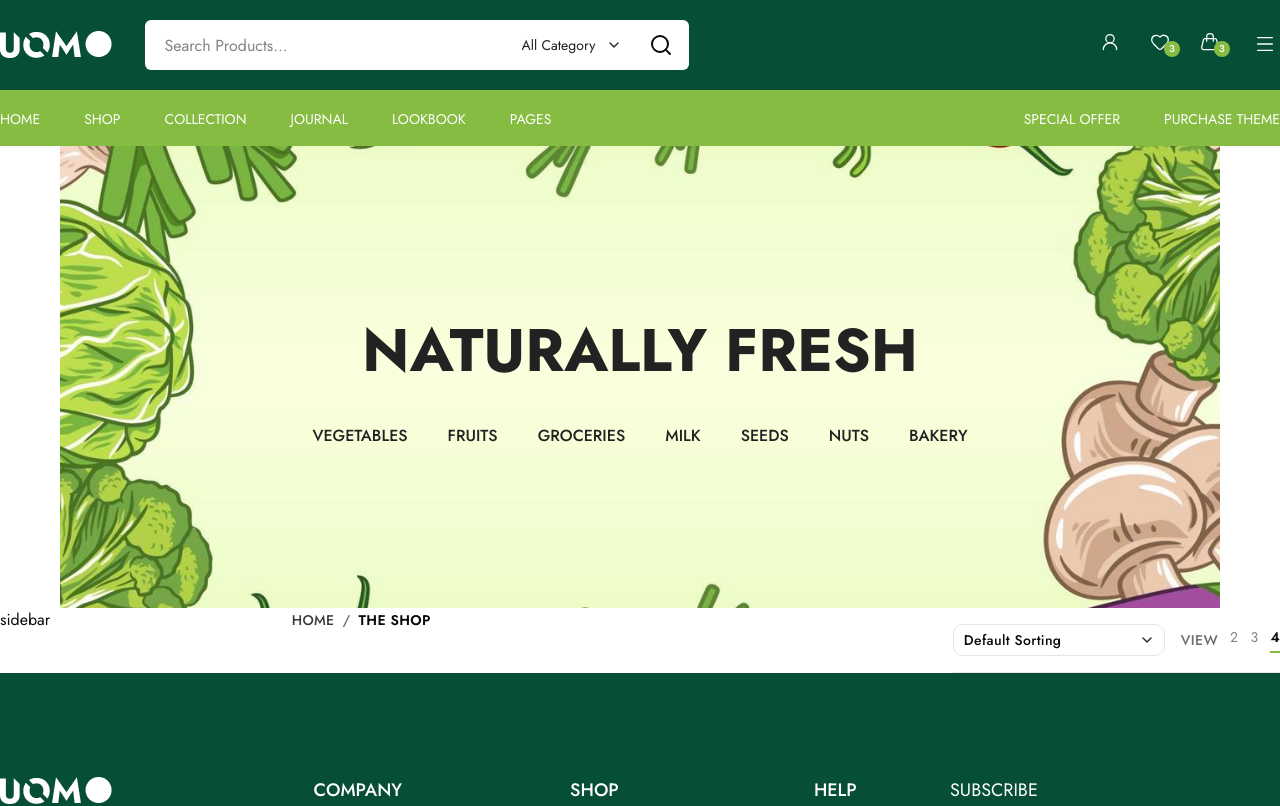
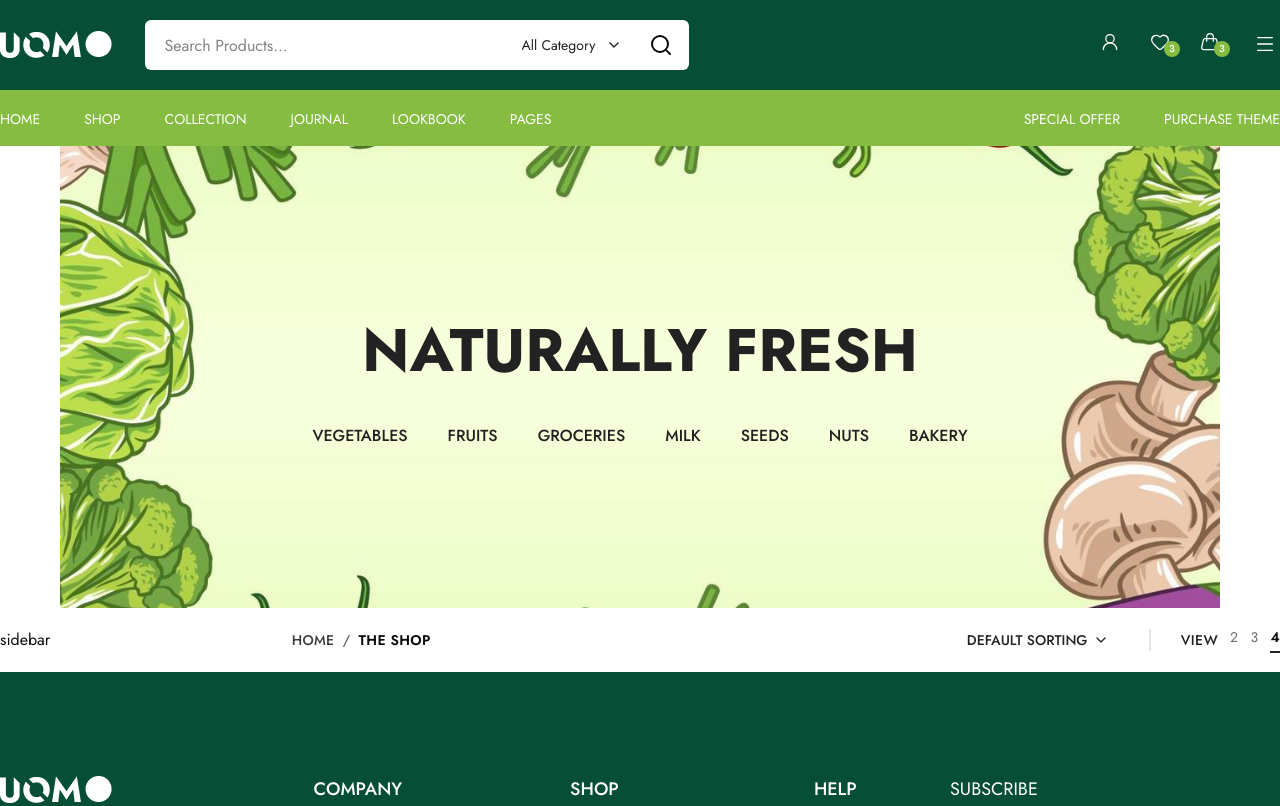
Before and after one commit to ayeshatahsin11/Uomo-E-commerce, a Next.js app: page /shop in a window 1280 px wide. Shown: the top 806 px of the page. Built offline with nearby package versions, Linux system fonts and the light colour scheme.

Commit message:
view and sort done

```diff
--- a/src/components/shop/ShopLayout.jsx
+++ b/src/components/shop/ShopLayout.jsx
@@ -6,9 +6,9 @@ import SortandView from "./SortandView";
 const ShopLayout = () => {
   return (
     <>
-      <Container className="flex gap-15">
+      <Container className="flex gap-15 items-center">
         <aside className="w-75">sidebar</aside>
-        <div className="w-full flex justify-between">
+        <div className="w-full items-center flex justify-between">
           <Breadcrumb
             items={[
               { label: "Home", href: "/" },
--- a/src/components/shop/SortandView.jsx
+++ b/src/components/shop/SortandView.jsx
@@ -56,12 +56,13 @@ const SortandView = ({
   };
 
   return (
-    <div className="flex flex-wrap items-center justify-between gap-4 py-4 border-b border-gray-200">
+    <div className="flex flex-wrap items-center justify-between gap-7.5 py-4">
       {/* Sorting Dropdown */}
       <NativeSelect
         value={currentSort}
         onChange={handleSortChange}
-        className="w-fit min-w-48 text-xs md:text-sm uppercase tracking-wide font-medium border-none bg-transparent focus:outline-none cursor-pointer"
+        selectClassName={`border-none! uppercase text-primary-black font-medium  leading-6 cursor-pointer w-40.5 `}
+        className={`relative after:content-[''] after:w-0 hover:after:w-35 after:h-0.75 after:bg-primary-black after:absolute after:bottom-0 after:left-2.5 after:duration-300`}
       >
         <NativeSelectOptGroup label="Sort Products">
           {sortOptions.map((option) => (
@@ -72,9 +73,13 @@ const SortandView = ({
         </NativeSelectOptGroup>
       </NativeSelect>
 
+     {/* // empty div */}
+     <div className="w-0.5 h-5.5 bg-[#E4E4E4]"></div>
+
       {/* View / Grid Toggle */}
       <div className="hidden sm:flex items-center gap-3 text-xs md:text-sm uppercase tracking-wide">
-        <span className="opacity-60 font-medium">View</span>
+
+        <span className="text-primary-black! font-medium ">View</span>
         <div className="flex items-center gap-3">
           {viewOptions.map((option) => (
             <button
@@ -84,8 +89,8 @@ const SortandView = ({
               aria-label={`${option.value} column view`}
               className={`pb-1 border-b-2 duration-200 cursor-pointer ${
                 currentGrid === option.value
-                  ? "border-primary opacity-100 font-semibold"
-                  : "border-transparent opacity-50 hover:opacity-80"
+                  ? "border-primary-black opacity-100 font-semibold"
+                  : "border-transparent opacity-60 hover:opacity-80"
               }`}
             >
               {option.value}
```
Also changed, not shown: src/components/ui/native-select.jsx (+18 -45 lines).
